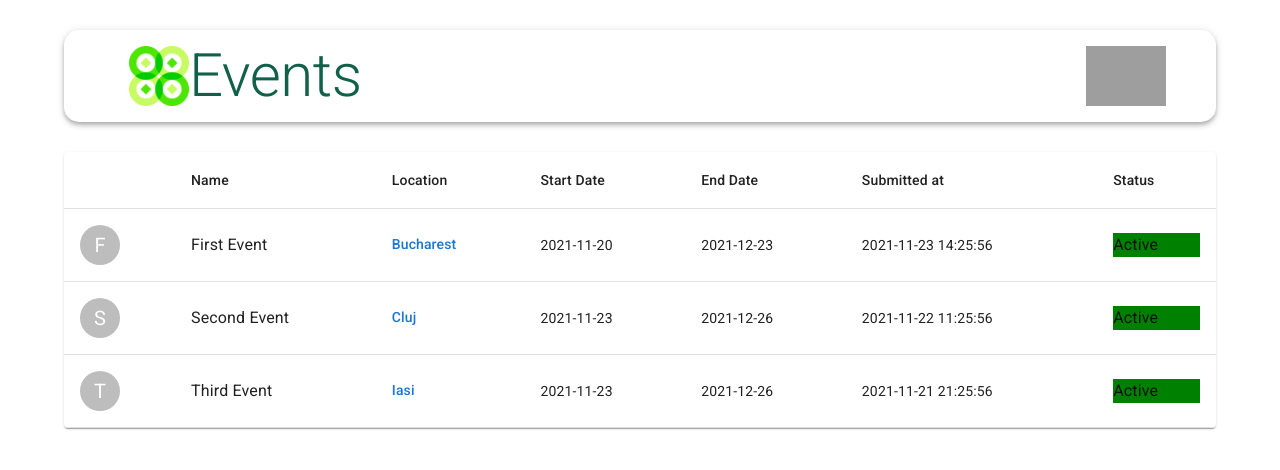
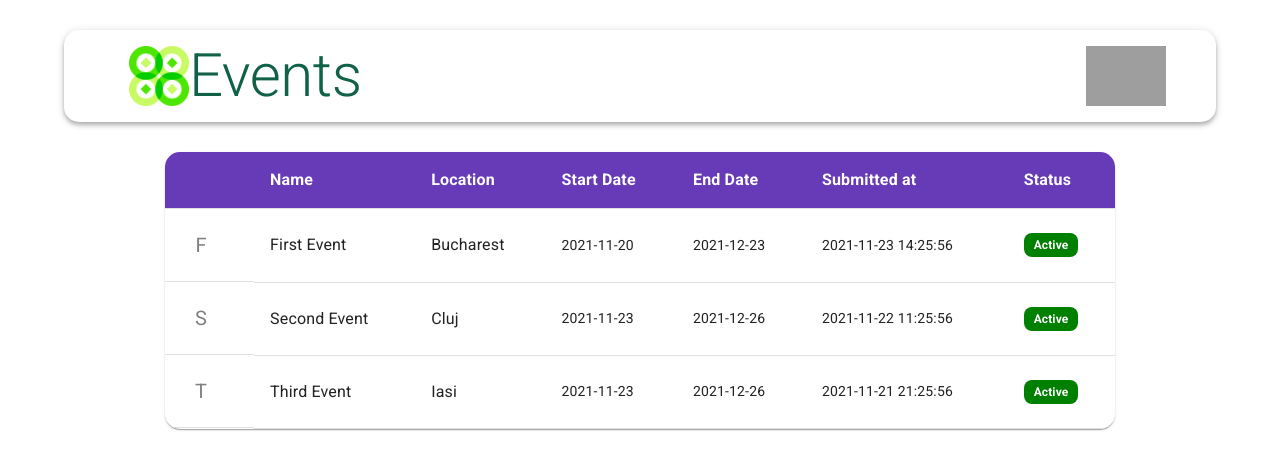
Before and after one commit to FloareDeMai/events-app, a React (Create React App) app in the folder client/: page / in a window 1280 px wide. Shown: the top 470 px of the page. Built offline with nearby package versions, Linux system fonts and the light colour scheme; grey boxes are pictures that could not be loaded.

Commit message:
added style to Table Component

```diff
--- a/client/src/components/Events/EventsTable.js
+++ b/client/src/components/Events/EventsTable.js
@@ -19,34 +19,37 @@ import useStyles from "./styles";
 import UtilService from "../../utils/utils";
 
 
+
 function EventTable() {
+    const classes = useStyles();
     let today = moment(new Date()).format("YYYY-MM-DD");
     return (
         <>
-            <TableContainer component={Paper}>
+            <TableContainer component={Paper} className={classes.tableContainer}>
                 <Table>
                     <TableHead>
                         <TableRow>
                             {UtilService.HEADERS.map((header) => (
-                                <TableCell>{header}</TableCell>
+                                <TableCell  className={classes.tableHeaderCell}>{header}</TableCell>
                             ))}
                         </TableRow>
                     </TableHead>
                     <TableBody>
                         {UtilService.DUMMY_EVENTS.map((event) => (
-                            <TableRow>
-                                <TableCell>
+                            <TableRow key={event.id}>
+                                <TableCell  style={{ display: "flex", alignItems: "center" }}>
                                     <Avatar alt={event.name}
                                             src="."
+                                            className={classes.avatar}
                                     />
                                 </TableCell>
 
                                 <TableCell>
-                                    <Typography> {event.name}</Typography>
+                                    <Typography className={classes.name}> {event.name}</Typography>
                                 </TableCell>
 
                                 <TableCell>
-                                    <Typography color="primary" variant="subtitle2">{event.location}</Typography>
+                                    <Typography className={classes.name}>{event.location}</Typography>
                                 </TableCell>
 
                                 <TableCell>{event.startDate}</TableCell>
@@ -55,6 +58,7 @@ function EventTable() {
 
                                 <TableCell>
                                     <Typography
+                                        className={classes.status}
                                         style={{
                                             backgroundColor: moment(today).isAfter(
                                                 event.endDate
--- a/client/src/components/Events/styles.js
+++ b/client/src/components/Events/styles.js
@@ -0,0 +1,45 @@
+import { makeStyles } from "@mui/styles";
+
+
+export default makeStyles(() => ({
+    table: {
+        minWidth: 650,
+    },
+    tableContainer: {
+        borderRadius: 15,
+        margin: "0 auto",
+        maxWidth: 950,
+    },
+    tableHeaderCell: {
+        fontWeight: "bold",
+        backgroundColor: "#673AB7",
+        color: "#ffffff",
+        fontSize: "1rem",
+    },
+    avatar: {
+        backgroundColor: "#fff",
+        color: "gray",
+    },
+    name: {
+        marginLeft: "0",
+    },
+    deleteButton: {
+        "&:hover": {
+            backgroundColor: "#ff9e80",
+        },
+        backgroundColor: "#ff3d00",
+        margin: "10px 0",
+    },
+    paper: {
+        padding: "4px",
+    },
+    status: {
+        fontWeight: "bold",
+        fontSize: "0.75rem",
+        color: "white",
+        backgroundColor: "grey",
+        borderRadius: 8,
+        padding: "3px 10px",
+        display: "inline-block",
+    },
+}));
```
